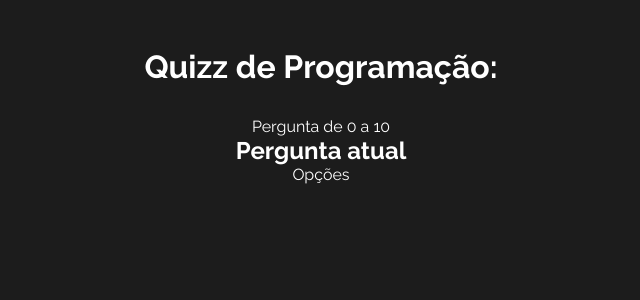
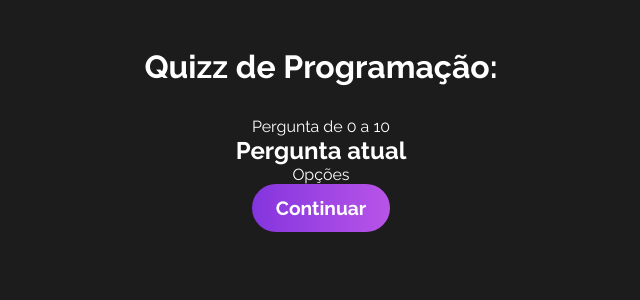
Before and after one commit to Pablo-Belusso/QUIZ_React, a React (Create React App) app: page / in a window 1280 px wide. Both pictures are taken after a click on the button "Iniciar". Shown: the top 300 px of the page, without its empty margins (319-959 px from the left). Built offline with nearby package versions, Linux system fonts and the light colour scheme.

Commit message:
Commit 20

```diff
--- a/src/components/Question.jsx
+++ b/src/components/Question.jsx
@@ -8,12 +8,13 @@ const Question = () => {
 
   console.log(quizState);
   return (
-    <div>
+    <div id="question">
       <p>Pergunta de 0 a 10</p>
       <h2>Pergunta atual</h2>
       <div id="options-container">
         <p>Opções</p>
       </div>
+      <button>Continuar</button>
     </div>
   );
 };
--- a/src/context/quiz.jsx
+++ b/src/context/quiz.jsx
@@ -6,6 +6,7 @@ const STAGES = ["Start", "Playing", "End"];
 const initialState = {
   gameStage: STAGES[0],
   questions,
+  currentQuestion: 0,
 };
 
 const quizReducer = (state, action) => {
```
